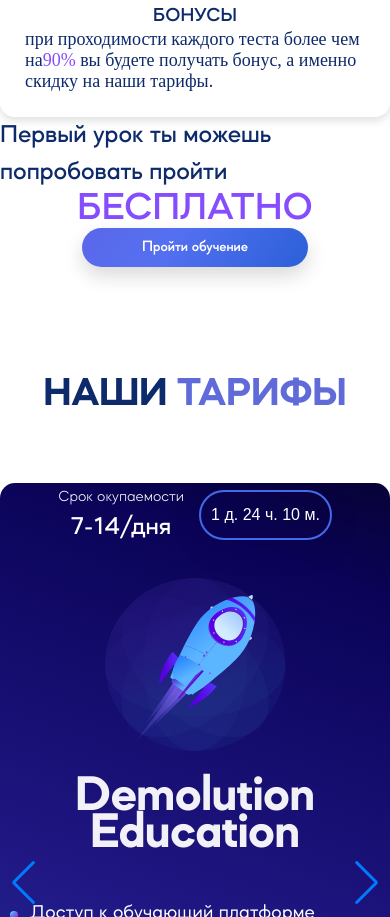
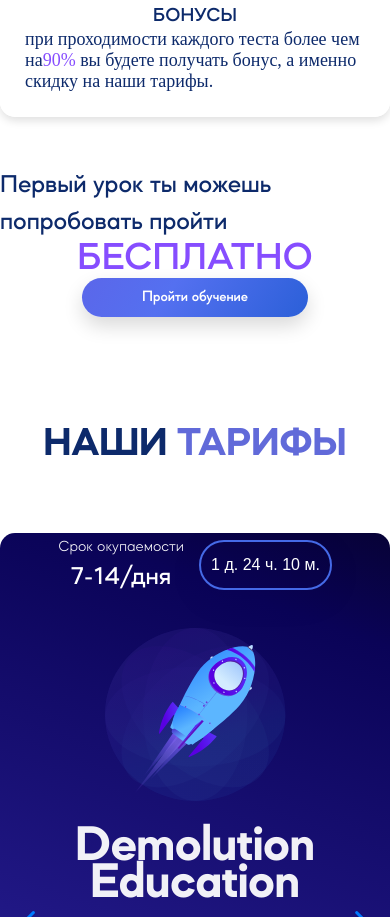
Before and after one commit to rik-bot/examination-paper, a plain HTML site: page index.html in a window 390 px wide. Shown: the part 4788-5705 px from the top of the page. Drawn offline with nearby package versions, Linux system fonts and the light colour scheme; files that its build step writes are made by us from their sources.

Commit message:
create margin top

```diff
--- a/assets/scss/include/_trial-lesson.scss
+++ b/assets/scss/include/_trial-lesson.scss
@@ -99,6 +99,7 @@
   .education {
     flex-direction: column;
     max-width: 100%;
+    margin-top: 50px;
   }
   .education p {
     max-width: 100%;
--- a/assets/scss/layout/_header.scss
+++ b/assets/scss/layout/_header.scss
@@ -123,7 +123,6 @@
     border-bottom: solid 1px rgb(0, 0, 0);
     padding: 0 0;
     max-height: 0;
-    // overflow: hidden;
     transition: 0.6s all;
     z-index: 999;
   }
```
